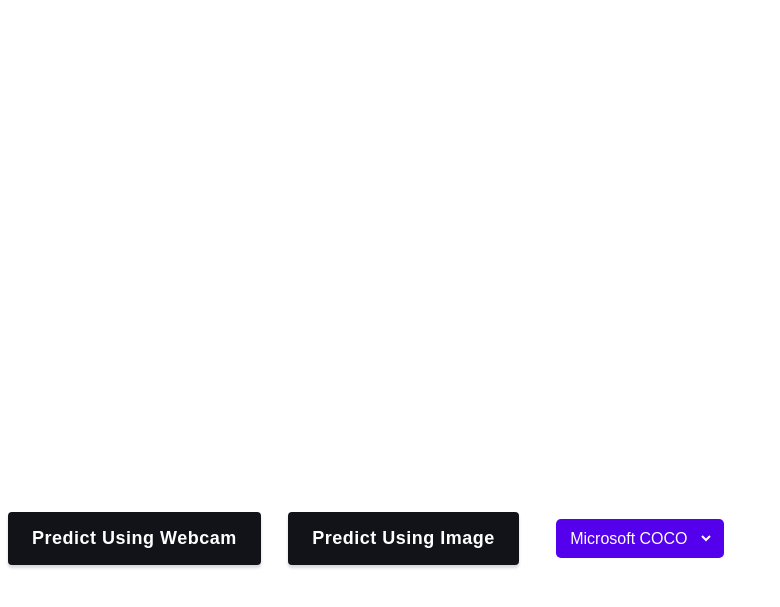
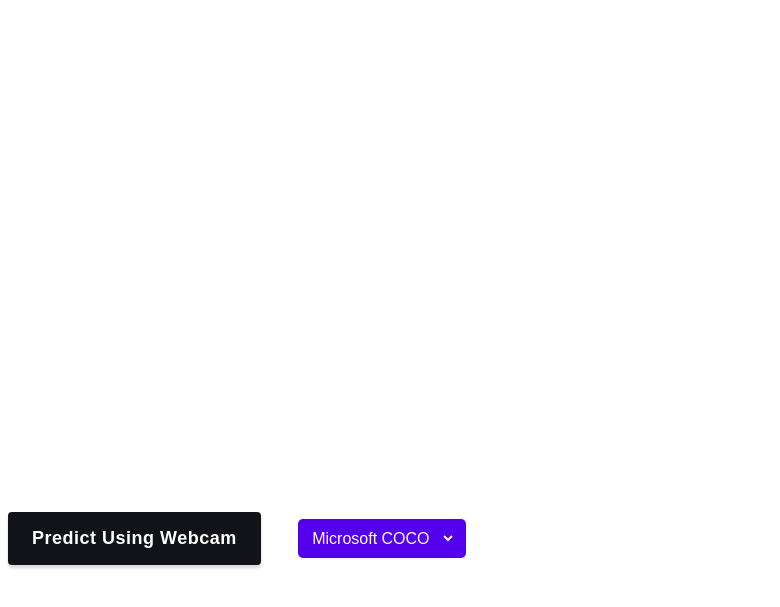
Before and after one commit to gaupoit/flowmind-ai, a plain HTML site: page index.html in a window 1280 px wide. Shown: the part 101-708 px from the top of the page, without its empty margins (0-780 px from the left). Drawn offline with Linux system fonts and the light colour scheme; a script that the page names is missing.

Commit message:
Comment predict using image

```diff
--- a/index.html
+++ b/index.html
@@ -59,9 +59,9 @@
         <a href="#" id="webcam-predict" class="hero_button_secondary"
             >Predict Using Webcam</a
         >
-        <a href="#" id="image-predict" class="hero_button_secondary"
+        <!-- <a href="#" id="image-predict" class="hero_button_secondary"
             >Predict Using Image</a
-        >
+        > -->
 
         <select id="model-select">
         </select>
```
